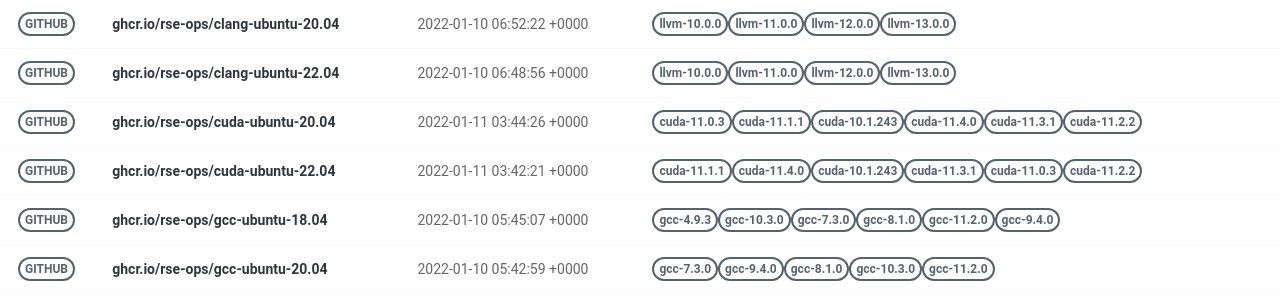
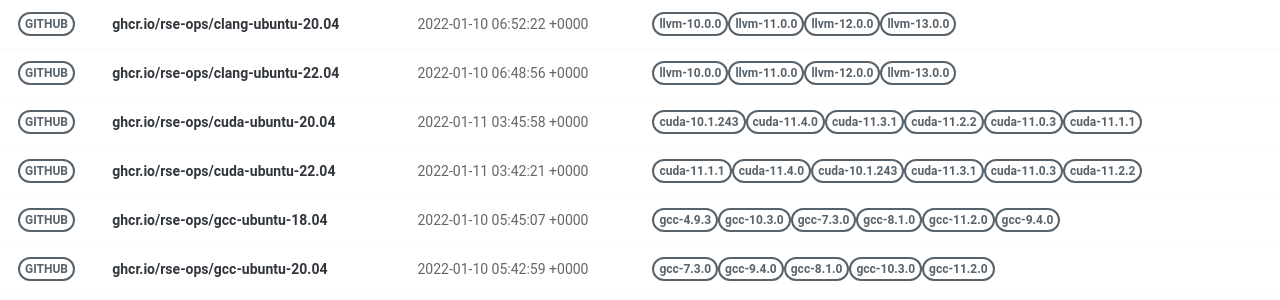
Before and after one commit to rse-ops/docker-images, a Jekyll site: the page built from pages/index.md, in a window 1280 px wide. Shown: the part 179-479 px from the top of the page. Built offline with Jekyll 4.4.1, drawn with Linux system fonts in a browser that asks for light colours; nearby versions of some CDN libraries; part of the change alters nothing that is shown.

Commit message:
Automated push to update library 2022-01-11

```diff
--- a/_library/ghcr.io-rse-ops-cuda-ubuntu-20.04.md
+++ b/_library/ghcr.io-rse-ops-cuda-ubuntu-20.04.md
@@ -1,17 +1,11 @@
 ---
 layout: container
 name: ghcr.io/rse-ops/cuda-ubuntu-20.04
-updated_at: 2022-01-11 03:44:26.545584
+updated_at: 2022-01-11 03:45:58.153299
 
 
 container_url: https://github.com/orgs/rse-ops/packages/container/package/cuda-ubuntu-20.04
 versions:
- - tag: cuda-11.0.3
-   dockerfile: https://github.com/rse-ops/docker-images/blob/main/ubuntu/cuda/Dockerfile
-   manifest: https://crane.ggcr.dev/manifest/ghcr.io/rse-ops/cuda-ubuntu-20.04:cuda-11.0.3
- - tag: cuda-11.1.1
-   dockerfile: https://github.com/rse-ops/docker-images/blob/main/ubuntu/cuda/Dockerfile
-   manifest: https://crane.ggcr.dev/manifest/ghcr.io/rse-ops/cuda-ubuntu-20.04:cuda-11.1.1
  - tag: cuda-10.1.243
    dockerfile: https://github.com/rse-ops/docker-images/blob/main/ubuntu/cuda/Dockerfile
    manifest: https://crane.ggcr.dev/manifest/ghcr.io/rse-ops/cuda-ubuntu-20.04:cuda-10.1.243
@@ -24,5 +18,11 @@ versions:
  - tag: cuda-11.2.2
    dockerfile: https://github.com/rse-ops/docker-images/blob/main/ubuntu/cuda/Dockerfile
    manifest: https://crane.ggcr.dev/manifest/ghcr.io/rse-ops/cuda-ubuntu-20.04:cuda-11.2.2
+ - tag: cuda-11.0.3
+   dockerfile: https://github.com/rse-ops/docker-images/blob/main/ubuntu/cuda/Dockerfile
+   manifest: https://crane.ggcr.dev/manifest/ghcr.io/rse-ops/cuda-ubuntu-20.04:cuda-11.0.3
+ - tag: cuda-11.1.1
+   dockerfile: https://github.com/rse-ops/docker-images/blob/main/ubuntu/cuda/Dockerfile
+   manifest: https://crane.ggcr.dev/manifest/ghcr.io/rse-ops/cuda-ubuntu-20.04:cuda-11.1.1
 
 ---
```
